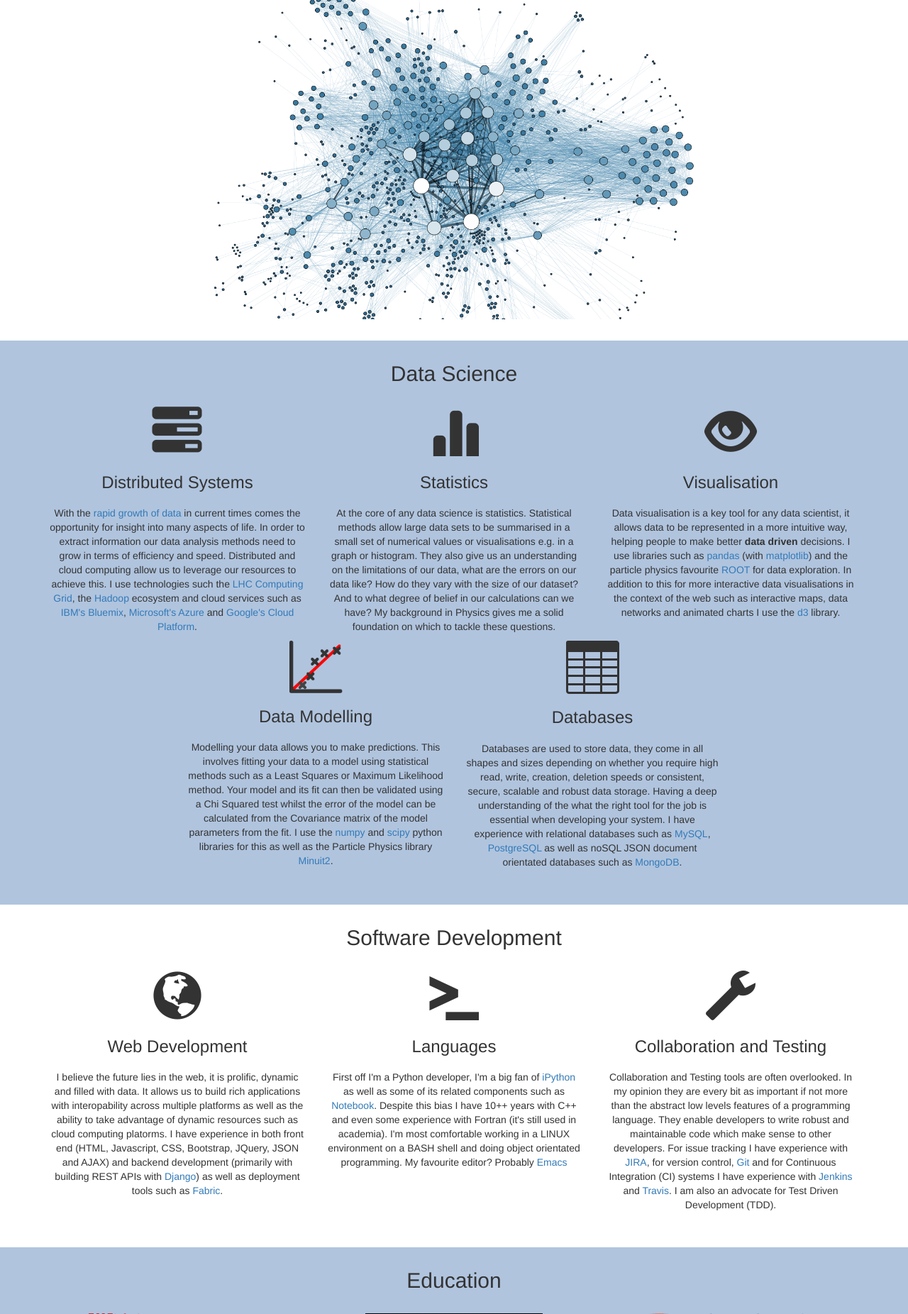
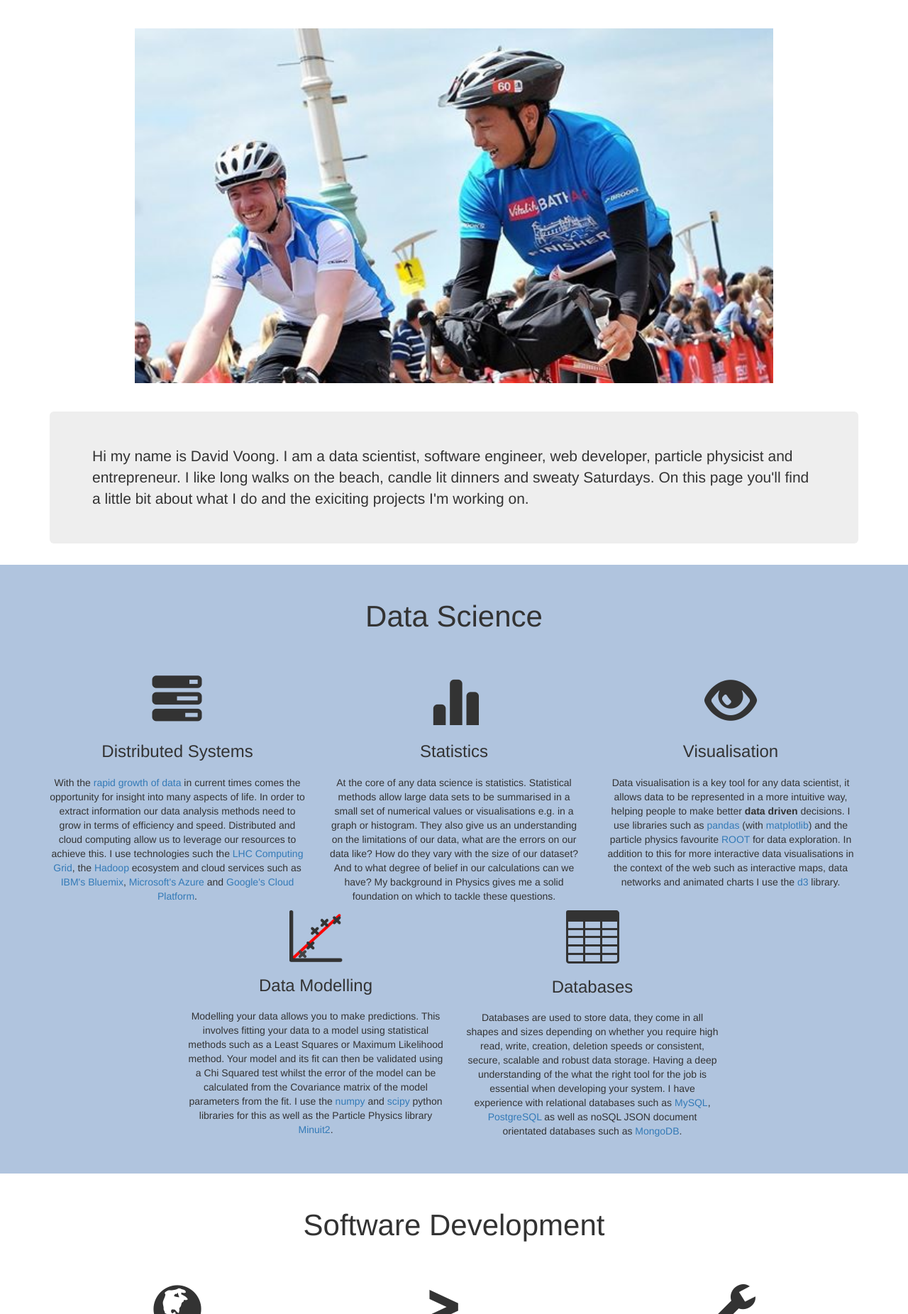
Before and after one commit to dvoong/davidvoong, a Django app: page / in a window 1280 px wide. Shown: the part 52-1904 px from the top of the page at 71% size. Run offline with Django 3.2, Linux system fonts and the light colour scheme; some libraries are stand-ins or nearby versions.

Commit message:
Add photo and text on work history

```diff
--- a/davidvoong/templates/davidvoong/home.html
+++ b/davidvoong/templates/davidvoong/home.html
@@ -11,11 +11,11 @@
   }
 
   #id-main-container .container-fluid {
-  background-color: #b0c4de;
+  background-color: white;
   }
 
   #id-main-container .container-fluid:nth-child(even) {
-  background-color: white;
+  background-color: #b0c4de;
   }
 
   <!-- #id-main-container .container { -->
@@ -26,17 +26,28 @@
   text-align: center;
   }
 
-  .jumbotron {
-  background-image: url(/static/davidvoong/jumbotron_image.png);
-  background-size: 700px;
+  .jumbotron#bike {
+  background-image: url(/static/davidvoong/bike.jpg);
+  background-position: 50% 25%;
   background-repeat: no-repeat;
-  background-position: center;
+  background-size: 900px;
   background-color: white;
-  height: 450px;
+  <!-- background-image: url(/static/davidvoong/jumbotron_image.png); -->
+  <!-- background-size: 700px; -->
+  <!-- background-repeat: no-repeat; -->
+  <!-- background-position: center; -->
+  background-color: white;
   }
 
   .row {
   text-align: center;
+  }
+
+  h2 {
+  text-align: center;
+  margin-bottom: 40px;
+  margin-top: 40px;
+  font-size: 3em;
   }
 
 </style>
@@ -45,10 +56,15 @@
 {% block content %}
 {% load staticfiles %}
 
-<div class="jumbotron">
-</div>
+<div id="id-main-container" class="container-fluid">
 
-<div id="id-main-container" class="container-fluid">
+  <div class="container">
+    <div id="bike" class="jumbotron" style="margin-top: 40px; margin-bottom: 40px; height: 500px; padding: 25px 25px 25px 25px;">
+    </div>
+    <div class="jumbotron">
+      <p style="margin-bottom: 0px">Hi my name is David Voong. I am a data scientist, software engineer, web developer, particle physicist and entrepreneur. I like long walks on the beach, candle lit dinners and sweaty Saturdays. On this page you'll find a little bit about what I do and the exiciting projects I'm working on.</p>
+    </div>
+  </div>
 
   <div id="id-data-science-container" class="container-fluid" style="padding-top: 10px; padding-bottom: 40px;">
     <div class="container">
@@ -76,6 +92,7 @@
       </div>
 
       <div class="row">
+
 	<div class="col-md-4 col-md-offset-2">
 	  <img src="{% static 'davidvoong/regression.png' %}" style="width:75px">
 	  <h3 style="padding-bottom: 10px">Data Modelling</h3>
@@ -88,8 +105,6 @@
 	<!-- </div> -->
 
 	<div class="col-md-4">
-	  <!-- <span class="glyphicon glyphicon-bullhorn" aria-hidden="true" style="font-size: 5em;"></span> -->
-	  <!-- <span class="glyphicons glyphicons-table"></span> -->
 	  <img src="{% static 'davidvoong/table.png' %}" style="width: 75px;">
 	  <h3 style="padding-bottom: 10px">Databases</h3>
 	  <p>Databases are used to store data, they come in all shapes and sizes depending on whether you require high read, write, creation, deletion speeds or consistent, secure, scalable and robust data storage. Having a deep understanding of the what the right tool for the job is essential when developing your system. I have experience with relational databases such as <a href="https://www.mysql.com/">MySQL</a>, <a href="http://www.postgresql.org/">PostgreSQL</a> as well as noSQL JSON document orientated databases such as <a href="#">MongoDB</a>.
@@ -131,7 +146,7 @@
 	<div class="col-md-4">
 	  <img src="{% static 'davidvoong/bristol_university.png' %}" style="width: 250px;">
 	  <h3 style="padding-bottom: 10px">PhD Particle Physics</h3>
-	  <p>Particle Physics is the study of the fundamental constituents of energy and matter. At the LHCb detector - one of the detectors in the  Large Hadron Collider at CERN - I researched particle production rates. Particle production occurs when the interaction between two particles is so great that particle anti-particle pairs are spontaneously created from the vacuum, resulting in events hundreds of particles. This process is dominated by QCD physics, a theory  notorious for being difficult in terms of mathematical calculations. Better understanding in this process allows physicists to get a better picture of very rare processes which may be obscured by the myriad of particles.</p>
+	  <p>Particle Physics is the study of the fundamental constituents of energy and matter. At the <a href="http://lhcb.web.cern.ch/lhcb/">LHCb detector</a> - one of the detectors in the  Large Hadron Collider at CERN - I researched particle production rates. Particle production occurs when the interaction between two particles is so great that particle anti-particle pairs are spontaneously created from the vacuum, resulting in events hundreds of particles. This process is dominated by QCD physics, a theory  notorious for being difficult in terms of mathematical calculations. Better understanding in this process allows physicists to get a better picture of very rare processes which may be obscured by the myriad of particles.</p>
 	</div>
 	<div class="col-md-4">
 	  <img src="{% static 'davidvoong/ucl.png' %}" style="width: 250px;">
@@ -148,7 +163,24 @@
   </div>
 
   <div id="id-work-history" class="container-fluid">
-    <h2>Work History</h2>
+    <div class="container">
+      <h2>Work History</h2>
+      <div class="row">
+	<div class="col-md-4 col-md-offset-2">
+	  <h3>OpenTRV</h3>
+	  <p><i>May 2015 - Present</i></p>
+	  <p><a href="http://opentrv.org.uk/">OpenTRV</a> is a London based startup specialises in using technology (with an emphasis on open source technology) to improve energy efficiency in order to create a more sustainable environment. Whilst working with OpenTRV I helped to develop a smart central heating system that is shared across multiple homes. This included building a REST API interface between the smart valves and sensors in each home and a centralised system which distributes hot water in the most efficient way.</p>
+	</div>
+	<div class="col-md-4">
+	  <h3>Learning Science Ltd</h3>
+	  <p><i>August 2014 - April 2015</i></p>
+	  <p><a href="http://www.learnsci.co.uk/">Learning Science Ltd</a> is a Bristol based company that specialises in science education, in particular it specialises in how technology can be used to provide a better learning experience. Whilst working with Learning Science I'm helped to design and develop innovative educational tools such as dynamic physics simulations which allowed students to play with laws of physics providing  them with a deeper understanding of the fundamental concepts.</p>
+	</div>
+      </div>
+    </div>
+  </div>
+
+  <div style="height: 100px">
   </div>
 </div>
 
```
Also changed, not shown: davidvoong/static/davidvoong/bike.jpg (added).
